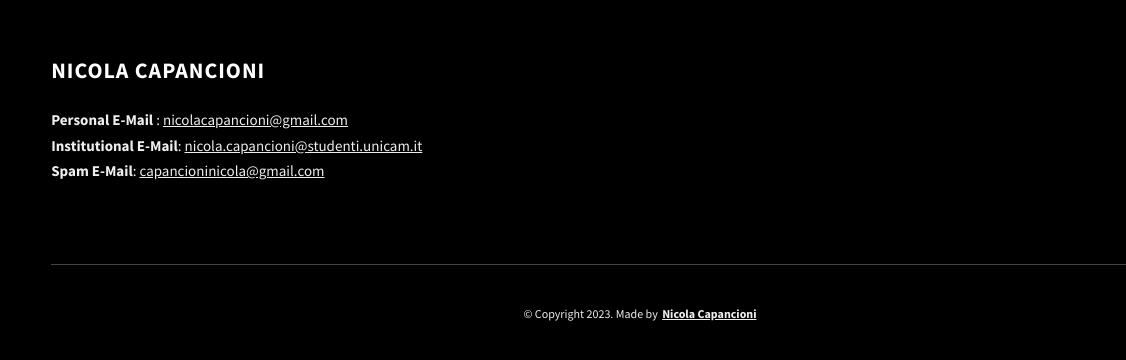
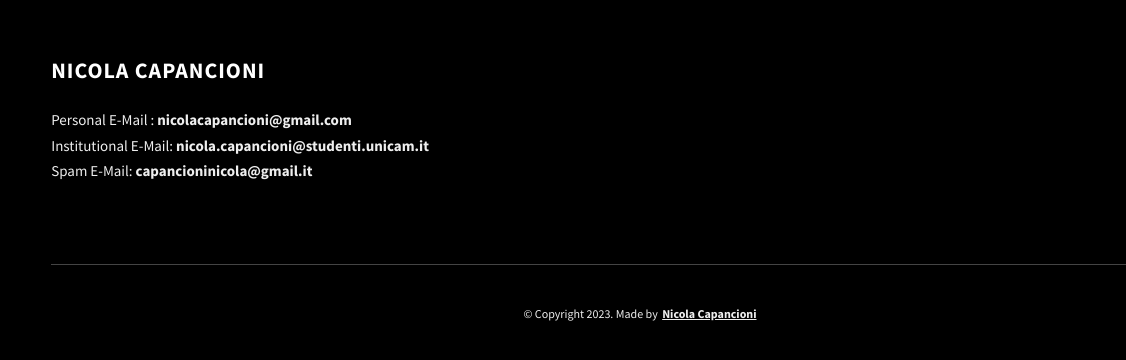
Before and after one commit to Capsoide1512/Capsoide1512.github.io, a website: page index.html in a window 1280 px wide. Shown: the part 3330-3690 px from the top of the page, 0-1126 px from the left. Drawn offline with Linux system fonts and the light colour scheme.

Commit message:
finish main

```diff
--- a/index.html
+++ b/index.html
@@ -352,9 +352,9 @@
           <div class="main-footer__row main-footer__row-2">
             <h4 class="heading heading-sm text-lt">Nicola Capancioni</h4>
             <p class="main-footer__short-desc">
-              <b>Personal E-Mail</b> :      <u>nicolacapancioni@gmail.com</u><br>
-              <b>Institutional E-Mail</b>:  <u>nicola.capancioni@studenti.unicam.it</u> <br>
-              <b>Spam E-Mail</b>:           <u>capancioninicola@gmail.com</u>
+              Personal E-Mail :      <a href="mailto:nicolacapancioni@gmail.com" style="text-decoration: none;"><b>nicolacapancioni@gmail.com</b></a><br>
+              Institutional E-Mail:   <a href="nicola.capancioni@studenti.unicam.it" style="text-decoration: none;"><b>nicola.capancioni@studenti.unicam.it</b></a><br>
+              Spam E-Mail:           <a href="capancioninicola@gmail.it" style="text-decoration: none;"><b>capancioninicola@gmail.it</b></a><br>
             </p>
           </div>
         </div>
@@ -372,3 +372,5 @@
     <script src="./index.js"></script>
   </body>
 </html>
+
+<p><b>Personal E-Mail</b>: <a href="mailto:nicolacapancioni@gmail.com" style="text-decoration: none;"><u>nicolacapancioni@gmail.com</u></a></p>
```
